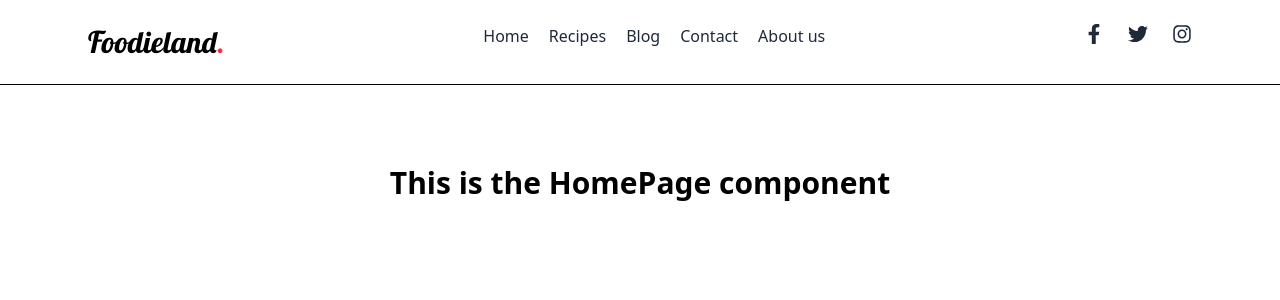
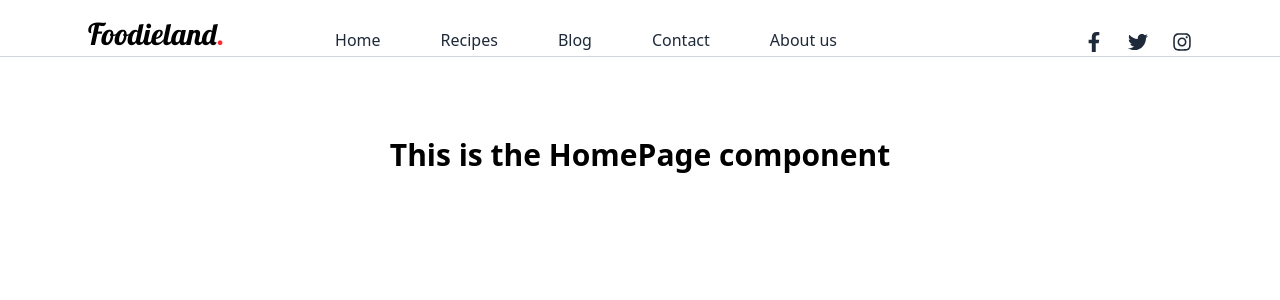
Before and after one commit to ZohanaZuthi/FoodieLand, a React (Vite) app in the folder frontend/: page / in a window 1280 px wide. Shown: the top 300 px of the page. Built offline with nearby package versions, Linux system fonts and the light colour scheme.

Commit message:
initial commit

```diff
--- a/frontend/src/components/layout/Navbar.jsx
+++ b/frontend/src/components/layout/Navbar.jsx
@@ -1,19 +1,19 @@
 import { FaFacebookF, FaTwitter, FaInstagram } from "react-icons/fa";
-
+import { HiMenu } from "react-icons/hi";
 export default function Navbar() {
   return (
-    <nav className="w-full bg-white border-b">
-      <div className="max-w-6xl mx-auto px-6 py-6 flex ">
+    <nav className="w-150% bg-white border-b border-gray-300 px-0">
+      <div className="max-w-6xl mx-auto px-6 pt-4 pb-1 flex items-end ">
 
         {/* LEFT — Logo */}
-        <div className="flex-auto justify-end">
+        <div className="flex flex-1  text-[16px] md:text-[24px]">
           <h1 style={{fontFamily:"Lobster"}}className="text-3xl">
             Foodieland<span className="text-red-500">.</span>
           </h1>
         </div>
 
         {/* CENTER — Menu */}
-        <div className="flex-auto flex justify-center  text-[16px] text-gray-800 gap-[20px]">
+        <div className="flex flex-auto justify-center text-[14px] md:text-[16px] gap-[30px] md:gap-[60px]  text-gray-800">
           <span className="cursor-pointer hover:text-black">Home</span>
           <span className="cursor-pointer hover:text-black">Recipes</span>
           <span className="cursor-pointer hover:text-black">Blog</span>
@@ -22,7 +22,7 @@ export default function Navbar() {
         </div>
 
         {/* RIGHT — Social Icons */}
-        <div className="flex-auto flex justify-end gap-6 text-xl text-gray-800">
+        <div className="hidden md:flex flex-auto justify-end gap-6 text-xl text-gray-800 ">
           <FaFacebookF className="cursor-pointer hover:text-black" />
           <FaTwitter className="cursor-pointer hover:text-black" />
           <FaInstagram className="cursor-pointer hover:text-black" />
```
